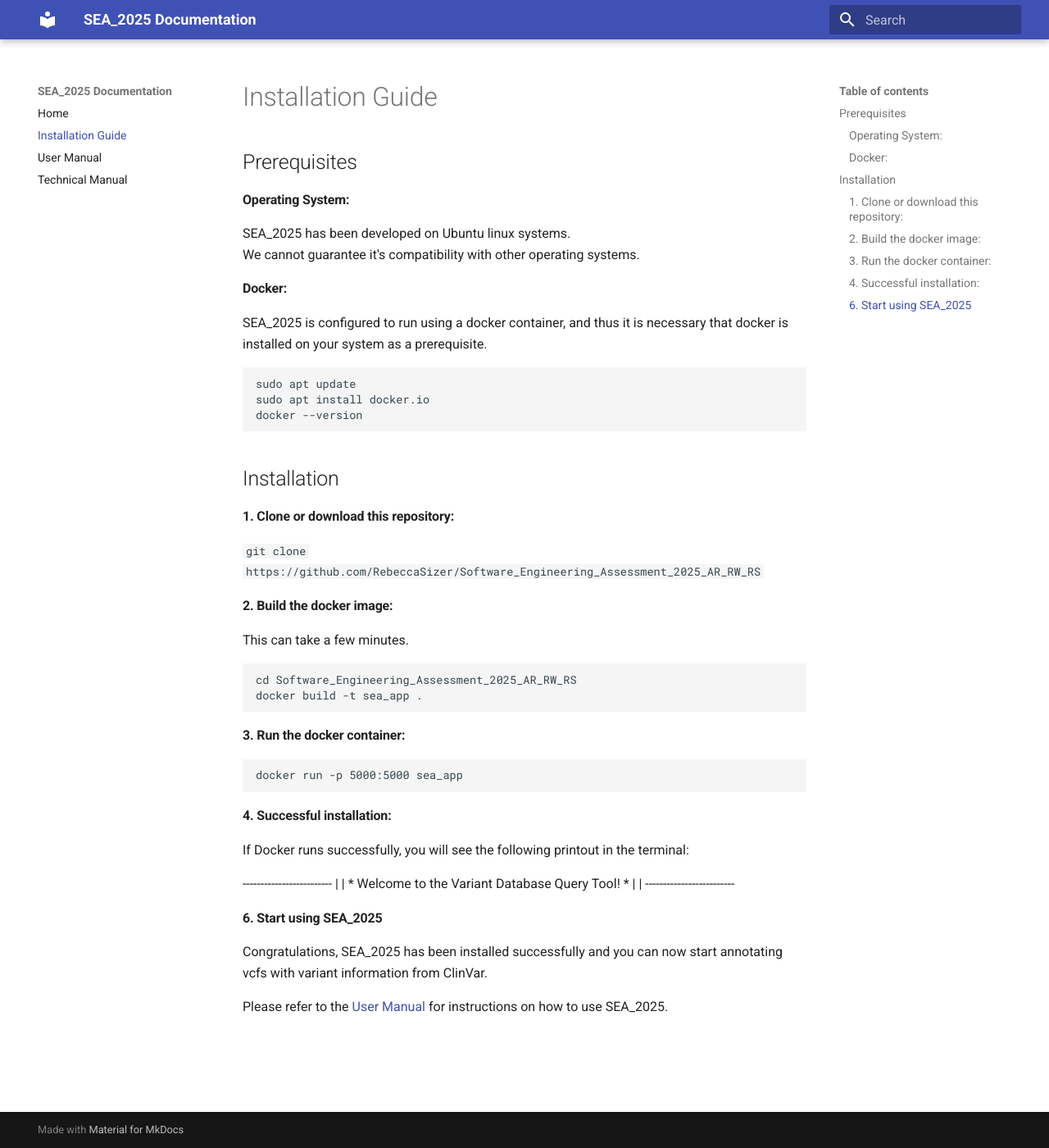
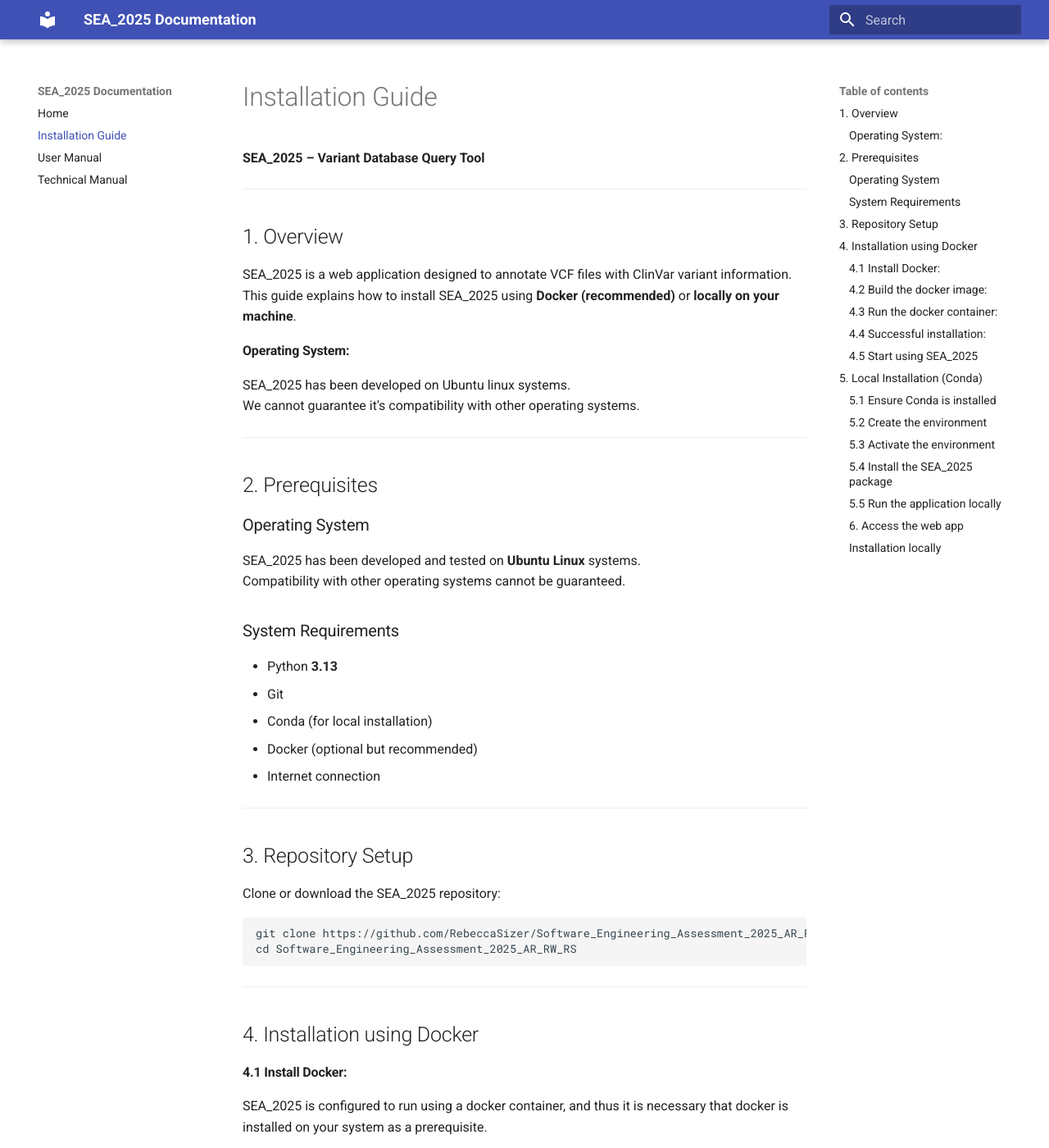
Before and after one commit to RebeccaSizer/Software_Engineering_Assessment_2025_AR_RW_RS, an MkDocs documentation site: the page built from docs/installation.md, in a window 1280 px wide and 1400 px high. Shown: the whole window at 82% size. Built offline with MkDocs 1.6.1 and Material for MkDocs 9.7.7, drawn with Linux system fonts in a browser that asks for light colours; some of the changed text lies outside the part shown.

Commit message:
Installation manual now includes instructions for installation using Docker and locally. Bug fixes in index script. Issue: https://github.com/RebeccaSizer/Software_Engineering_Assessment_2025_AR_RW_RS/issues/83

````diff
--- a/docs/installation.md
+++ b/docs/installation.md
@@ -1,41 +1,66 @@
 # Installation Guide
+**SEA_2025 – Variant Database Query Tool**
 
-## Prerequisites
+---
+
+## 1. Overview
+SEA_2025 is a web application designed to annotate VCF files with ClinVar variant information.
+This guide explains how to install SEA_2025 using **Docker (recommended)** or **locally on your machine**.
 
 #### Operating System:
 SEA_2025 has been developed on Ubuntu linux systems.<br>
 We cannot guarantee it's compatibility with other operating systems.
 
-#### Docker:
+---
+
+## 2. Prerequisites
+
+### Operating System
+SEA_2025 has been developed and tested on **Ubuntu Linux** systems.
+Compatibility with other operating systems cannot be guaranteed.
+
+### System Requirements
+- Python **3.13**
+- Git
+- Conda (for local installation)
+- Docker (optional but recommended)
+- Internet connection
+
+---
+
+## 3. Repository Setup
+
+Clone or download the SEA_2025 repository:
+
+```bash
+git clone https://github.com/RebeccaSizer/Software_Engineering_Assessment_2025_AR_RW_RS
+cd Software_Engineering_Assessment_2025_AR_RW_RS
+```
+---
+
+## 4. Installation using Docker
+#### 4.1 Install Docker:
 SEA_2025 is configured to run using a docker container, and thus it is necessary that docker is installed on your system as a prerequisite.
 ```bash
 sudo apt update
 sudo apt install docker.io
 docker --version
 ```
+If Docker prints a version number, installation was successful.
 
-## Installation
-
-#### 1. Clone or download this repository:
-
-   ```
-   git clone https://github.com/RebeccaSizer/Software_Engineering_Assessment_2025_AR_RW_RS
-   ```
-
-#### 2. Build the docker image:
+#### 4.2 Build the docker image:
 This can take a few minutes.
 
 ```
-cd Software_Engineering_Assessment_2025_AR_RW_RS
 docker build -t sea_app .
 ```
-#### 3. Run the docker container:
+#### 4.3 Run the docker container:
 
 ```
 docker run -p 5000:5000 sea_app
 ```
 
-#### 4. Successful installation:
+#### 4.4 Successful installation:
 
 If Docker runs successfully, you will see the following printout in the terminal:
 
@@ -45,7 +70,85 @@ If Docker runs successfully, you will see the following printout in the terminal
    |                                                 |
    *-*-*-*-*-*-*-*-*-*-*-*-*-*-*-*-*-*-*-*-*-*-*-*-*-*
 
-#### 6. Start using SEA_2025
+The application will now be available at:
+http://127.0.0.1:5000
+
+#### 4.5 Start using SEA_2025
 Congratulations, SEA_2025 has been installed successfully and you can now start annotating vcfs with variant information from ClinVar.
 
 Please refer to the [User Manual](user_manual.md) for instructions on how to use SEA_2025.
+
+---
+
+## 5. Local Installation (Conda)
+
+SEA_2025 includes a pre-configured `environment.yml` file that sets up a dedicated
+Conda environment for running the application locally.
+
+#### 5.1 Ensure Conda is installed
+
+If you do not already have Conda on your system, install **Miniconda** or **Anaconda**:
+
+(https://docs.conda.io/en/latest/)
+
+#### 5.2 Create the environment
+
+From the root folder of the repository:
+
+```bash
+conda env create -f environment.yml
+```
+
+This will create an environment named:
+
+```
+sea_venv
+```
+
+#### 5.3 Activate the environment
+
+```bash
+conda activate sea_venv
+```
+
+#### 5.4 Install the SEA_2025 package
+
+Once the environment is activated, install the application and its Python
+dependencies using pip:
+
+```bash
+pip install .
+```
+
+*(This installs the local package defined by your `pyproject.toml`.)*
+
+#### 5.5 Run the application locally
+
+```bash
+python main.py
+```
+
+or, if you provide an entry point:
+
+```bash
+sea_2025
+```
+
+#### 6. Access the web app
+
+By default, the app will run on:
+
+```
+http://localhost:5000
+```
+
+You can now begin using SEA_2025 to annotate VCF files locally.
+
+---
+
+
+
+
+
+
+#### Installation locally
````
